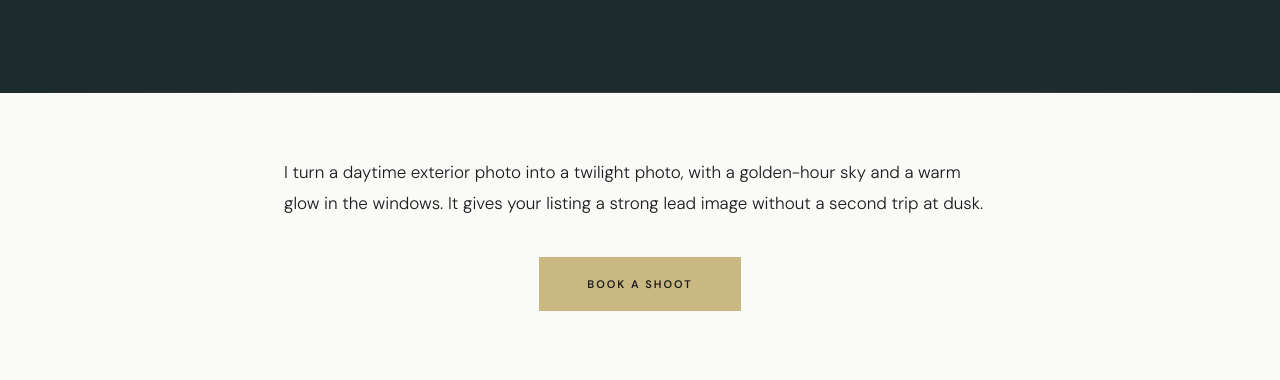
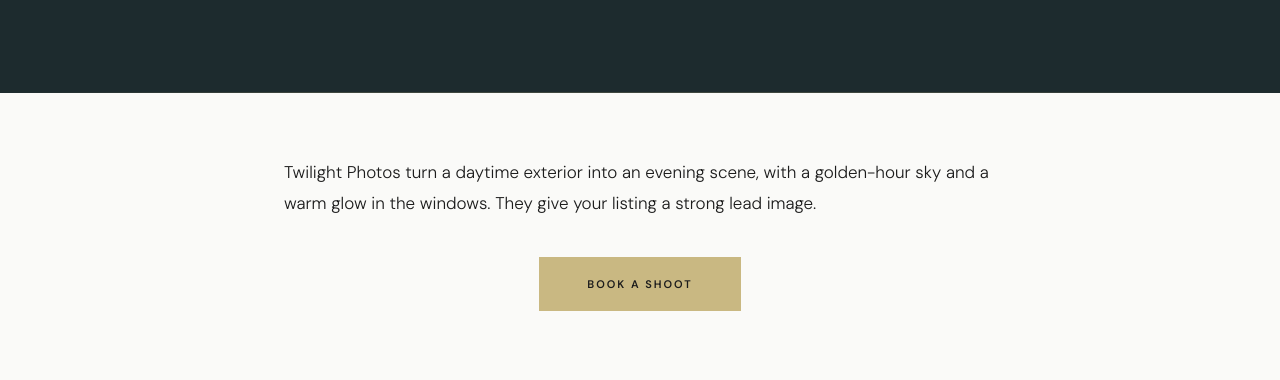
Before and after one commit to jeffPRM/powder-river-media, a plain HTML site: page twilight-real-estate-photos-baltimore.html in a window 1280 px wide. Shown: the part 371-751 px from the top of the page. Drawn offline with Linux system fonts and the light colour scheme; a web font is replaced by a local one.

Commit message:
twilight

```diff
--- a/twilight-real-estate-photos-baltimore.html
+++ b/twilight-real-estate-photos-baltimore.html
@@ -548,7 +548,7 @@
 <article class="blog-wrap">
 <!-- PHOTO GAP (cover): a daytime exterior and its twilight version. Draft alt text: Baltimore rowhome exterior edited to a twilight look, with a golden-hour sky and warm light glowing in the windows. Use the figure markup from floor-plans-baltimore.html (picture with webp srcset, width and height set, fetchpriority high). -->
 <div class="blog-body">
-<p>I turn a daytime exterior photo into a twilight photo, with a golden-hour sky and a warm glow in the windows. It gives your listing a strong lead image without a second trip at dusk.</p>
+<p>Twilight Photos turn a daytime exterior into an evening scene, with a golden-hour sky and a warm glow in the windows. They give your listing a strong lead image.</p>
 <div class="cta-row"><a class="btn-primary" href="/contact.html">Book a Shoot</a></div>
 <h2>What a twilight photo does for a listing</h2>
 <p>The front of the house is the first photo buyers see, and a twilight image gives that photo a reason to be noticed. On Redfin, Zillow and the MLS, buyers scroll quickly through rows of thumbnails, and a warm glow in the windows can stop that scroll.</p>
```
Also changed, not shown: services.html (+1 -1 lines).
